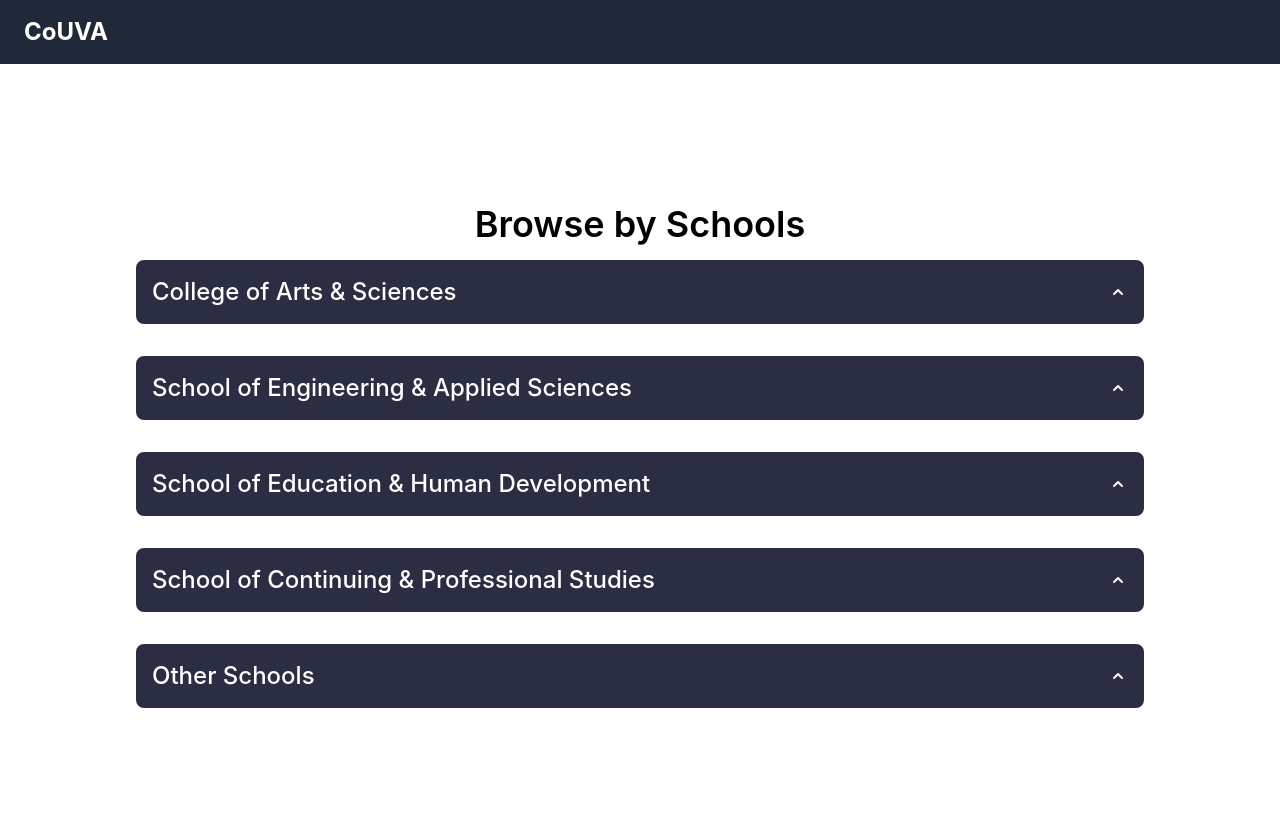
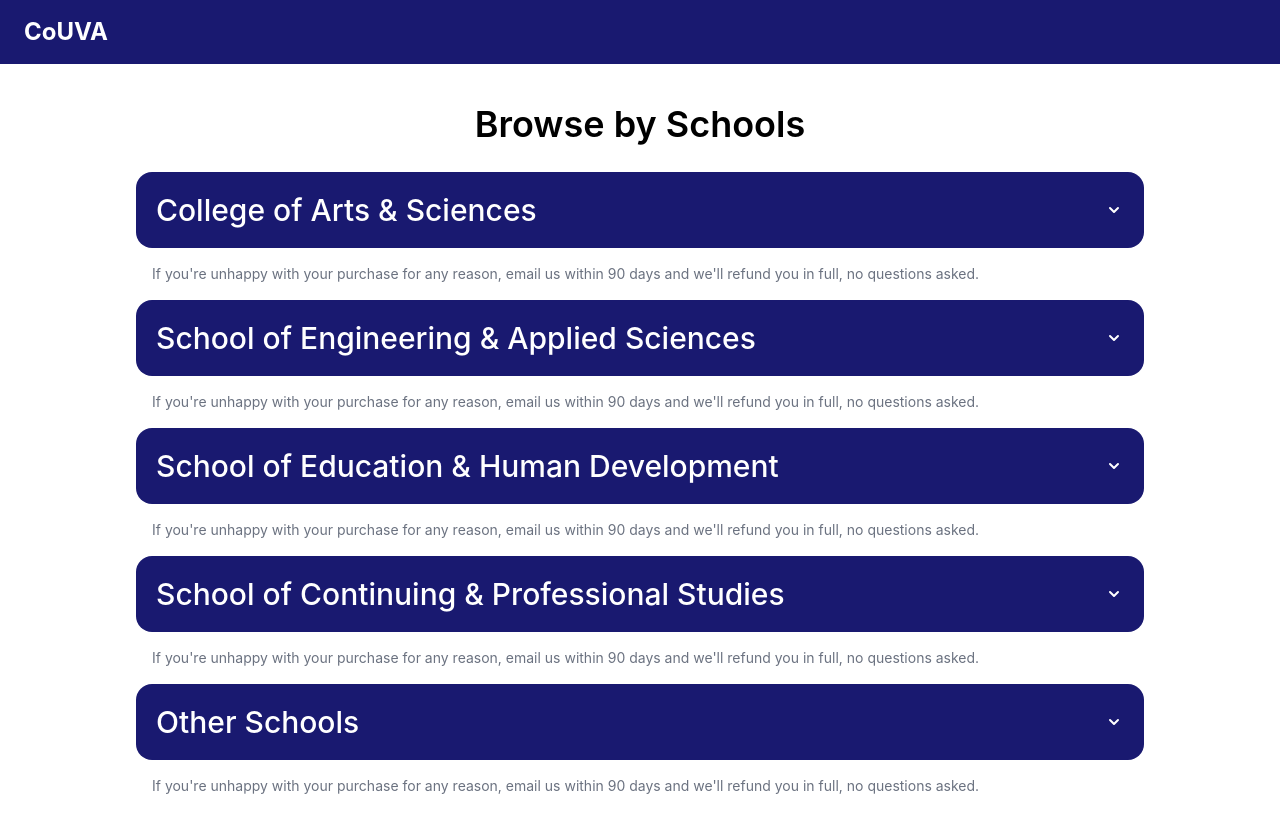
Before and after one commit to jnoowin/classes, a Next.js app: page / in a window 1280 px wide. Shown: the top 832 px of the page. Built offline with nearby package versions, Linux system fonts and the light colour scheme.

Commit message:
Change navbar to sticky Change color to midnight-blue Open schools by default

```diff
--- a/components/navbar.tsx
+++ b/components/navbar.tsx
@@ -4,7 +4,10 @@
 
 export default function Navbar() {
   return (
-    <Disclosure as="nav" className="bg-gray-800 h-16 flex items-center">
+    <Disclosure
+      as="nav"
+      className="bg-midnight-blue sticky top-0 left-0 right-0 mb-10 h-16 flex items-center"
+    >
       <Link href="/">
         <a className="text-2xl font-bold text-white ml-6">CoUVA</a>
       </Link>
--- a/components/school.tsx
+++ b/components/school.tsx
@@ -14,26 +14,24 @@
 function School({ name, classes }: SchoolProps) {
   const schoolRenderProp = ({ open = true }: DisclosureOpen) => (
     <>
-      <Disclosure.Button className="flex justify-between w-full px-4 py-4 text-sm font-medium text-left text-white bg-space-cadet rounded-lg hover:bg-poop">
-        <span className="text-2xl">{name}</span>
+      <Disclosure.Button className="w-full p-5 min-w-min flex justify-between rounded-2xl bg-midnight-blue  hover:bg-blue-900">
+        <span className="text-3xl font-medium text-left text-white">
+          {name}
+        </span>
         <ChevronUpIcon
           className={`${
-            open ? "transform rotate-180" : ""
-          } w-5 h-5 text-white self-center`}
+            open ? "transform -rotate-180" : ""
+          } w-5 h-5 text-white self-center ease-in-out duration-100`}
         />
       </Disclosure.Button>
-      <Disclosure.Panel className="px-4 pt-4 pb-2 text-sm text-gray-500 rounded-lg bg-white">
+      <Disclosure.Panel className="px-4 pt-4 pb-2 text-sm text-gray-500 bg-white">
         If you're unhappy with your purchase for any reason, email us within 90
         days and we'll refund you in full, no questions asked.
       </Disclosure.Panel>
     </>
   );
 
-  return (
-    <div className="w-full md:max-w-5xl p-2 mx-auto my-2">
-      <Disclosure>{schoolRenderProp}</Disclosure>
-    </div>
-  );
+  return <Disclosure defaultOpen>{schoolRenderProp}</Disclosure>;
 }
 
 export default School;
--- a/pages/index.tsx
+++ b/pages/index.tsx
@@ -13,11 +13,18 @@
 
   return (
     <Layout>
-      <div className="h-screen flex flex-col items-center justify-center">
-        <h1 className="text-4xl font-semibold min-w-min">Browse by Schools</h1>
-        {SCHOOLS.map((school) => (
-          <School key={school} name={school} classes={[]} />
-        ))}
+      <div className="h-screen flex flex-col items-center">
+        <h1 className="text-4xl font-semibold mb-5">Browse by Schools</h1>
+        <main className="bg-white mx-auto w-full md:max-w-5xl p-2 rounded-2xl">
+          {SCHOOLS.map((school, index) => (
+            <div
+              className={`${index == SCHOOLS.length - 1 ? "" : "mb-2"}`}
+              key={index}
+            >
+              <School key={school} name={school} classes={[]} />
+            </div>
+          ))}
+        </main>
       </div>
     </Layout>
   );
--- a/tailwind.config.js
+++ b/tailwind.config.js
@@ -6,7 +6,7 @@
   theme: {
     extend: {
       colors: {
-        "space-cadet": "#2b2d42",
+        "midnight-blue": "#191970",
         "light-slate": "#7c90a0",
         bone: "#e6dfd5",
         rajah: "#ffad69",
```
